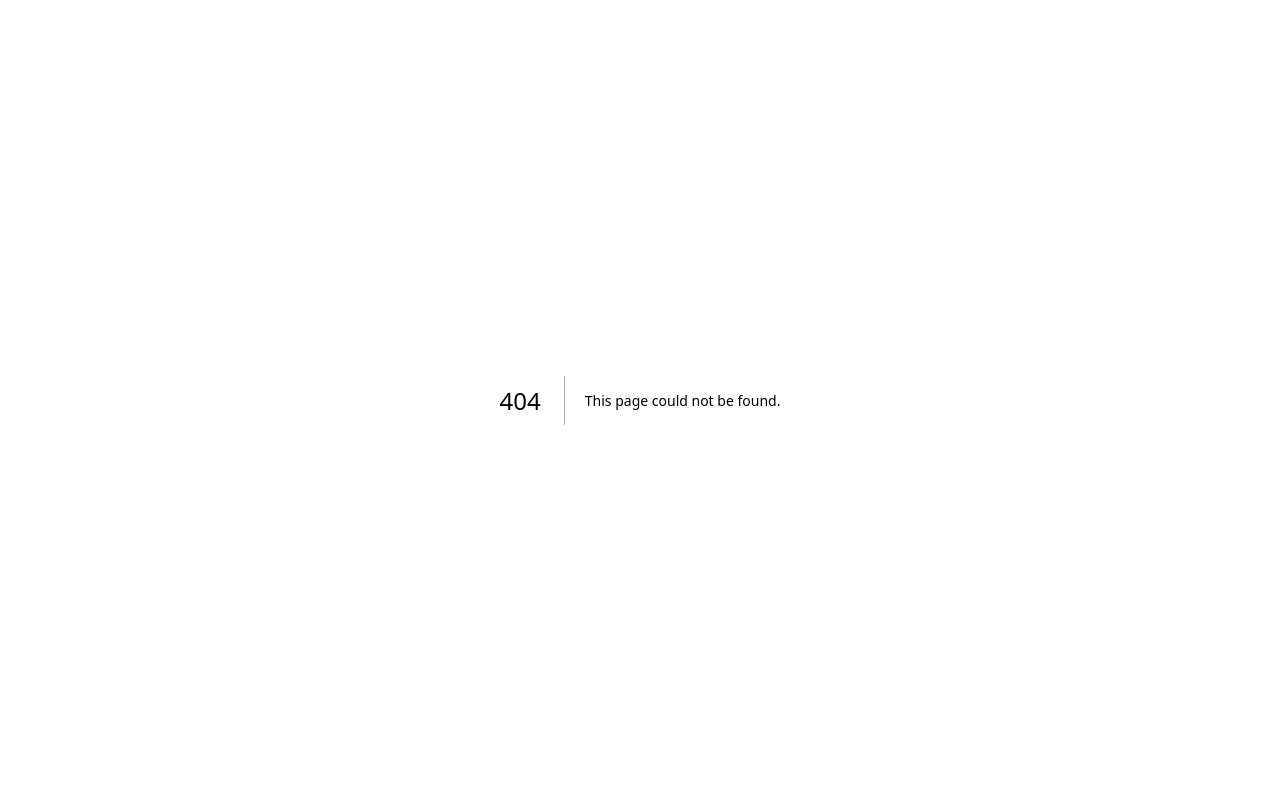
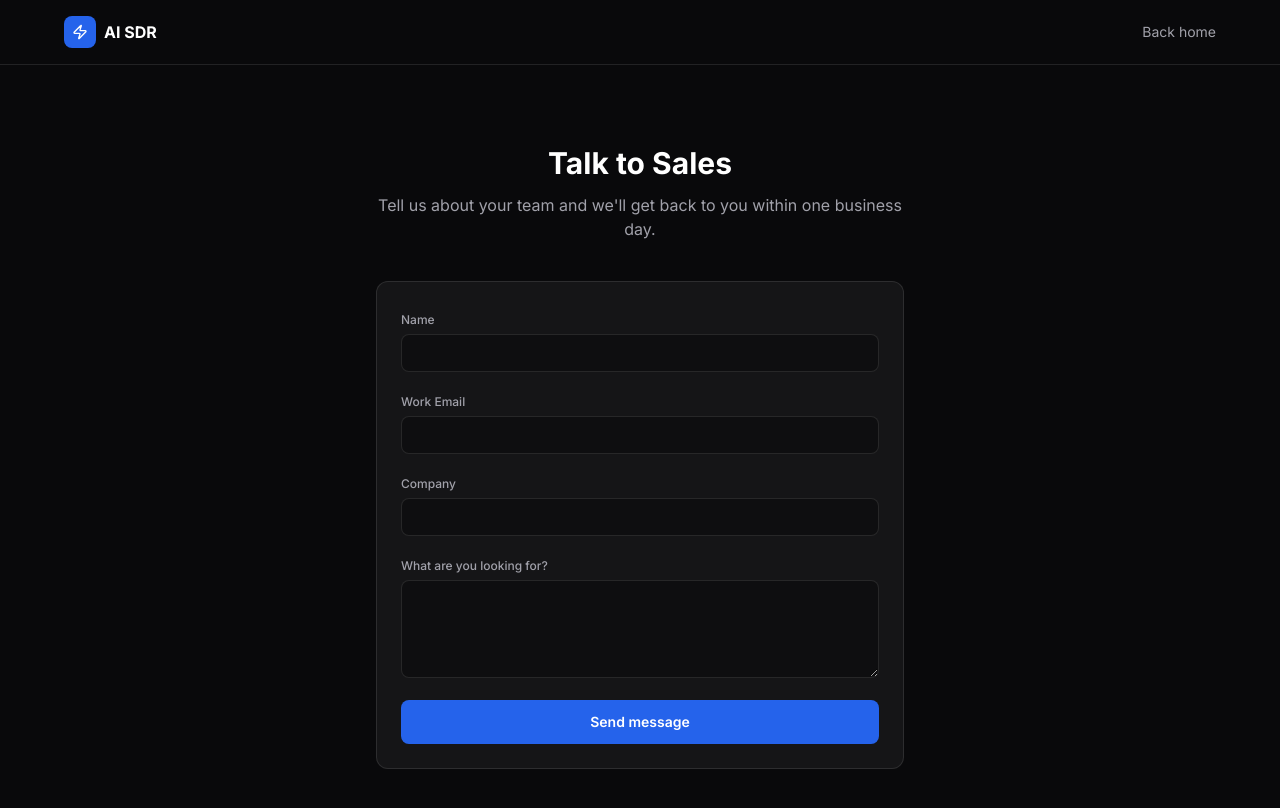
Before and after one commit to thegladiator16/aisdr, a Next.js app in the folder apps/web/: page /contact in a window 1280 px wide. Before the commit this address had no page. Shown: the top 808 px of the page. Built offline with nearby package versions, Linux system fonts and the light colour scheme.

Commit message:
fix: add contact page and fix middleware public routes for pricing/privacy/terms/contact

```diff
--- /dev/null
+++ b/apps/web/app/(public)/contact/page.tsx
@@ -0,0 +1,87 @@
+"use client";
+
+import { useState, type FormEvent } from "react";
+import Link from "next/link";
+import { Zap } from "lucide-react";
+
+export default function ContactPage() {
+  const [submitted, setSubmitted] = useState(false);
+
+  function handleSubmit(e: FormEvent) {
+    e.preventDefault();
+    setSubmitted(true);
+  }
+
+  return (
+    <div className="min-h-screen bg-[#09090B] text-white">
+      <nav className="border-b border-white/10 px-6 py-4">
+        <div className="mx-auto max-w-6xl flex items-center justify-between">
+          <Link href="/" className="flex items-center gap-2">
+            <div className="flex h-8 w-8 items-center justify-center rounded-lg bg-blue-600">
+              <Zap className="h-4 w-4 text-white" />
+            </div>
+            <span className="font-bold text-white">AI SDR</span>
+          </Link>
+          <Link href="/" className="text-sm text-zinc-400 hover:text-white transition-colors">
+            Back home
+          </Link>
+        </div>
+      </nav>
+
+      <section className="mx-auto max-w-xl px-6 py-20">
+        <div className="text-center mb-10">
+          <h1 className="text-3xl font-bold">Talk to Sales</h1>
+          <p className="text-zinc-400 mt-3">
+            Tell us about your team and we&apos;ll get back to you within one business day.
+          </p>
+        </div>
+
+        {submitted ? (
+          <div className="rounded-xl border border-blue-500/30 bg-blue-500/10 p-6 text-center">
+            <p className="font-semibold text-white">Thanks for reaching out!</p>
+            <p className="text-zinc-400 text-sm mt-2">
+              Our team will email you shortly to schedule a call.
+            </p>
+          </div>
+        ) : (
+          <form onSubmit={handleSubmit} className="rounded-xl border border-white/10 bg-white/5 p-6 space-y-4">
+            <div>
+              <label className="text-xs font-medium text-zinc-400">Name</label>
+              <input
+                required
+                className="mt-1 w-full rounded-lg border border-white/10 bg-black/30 px-3 py-2 text-sm text-white focus:outline-none focus:ring-1 focus:ring-blue-500"
+              />
+            </div>
+            <div>
+              <label className="text-xs font-medium text-zinc-400">Work Email</label>
+              <input
+                type="email"
+                required
+                className="mt-1 w-full rounded-lg border border-white/10 bg-black/30 px-3 py-2 text-sm text-white focus:outline-none focus:ring-1 focus:ring-blue-500"
+              />
+            </div>
+            <div>
+              <label className="text-xs font-medium text-zinc-400">Company</label>
+              <input
+                className="mt-1 w-full rounded-lg border border-white/10 bg-black/30 px-3 py-2 text-sm text-white focus:outline-none focus:ring-1 focus:ring-blue-500"
+              />
+            </div>
+            <div>
+              <label className="text-xs font-medium text-zinc-400">What are you looking for?</label>
+              <textarea
+                rows={4}
+                className="mt-1 w-full rounded-lg border border-white/10 bg-black/30 px-3 py-2 text-sm text-white focus:outline-none focus:ring-1 focus:ring-blue-500"
+              />
+            </div>
+            <button
+              type="submit"
+              className="w-full rounded-lg bg-blue-600 px-4 py-3 text-sm font-semibold hover:bg-blue-500 transition-colors"
+            >
+              Send message
+            </button>
+          </form>
+        )}
+      </section>
+    </div>
+  );
+}
--- a/apps/web/app/(public)/page.tsx
+++ b/apps/web/app/(public)/page.tsx
@@ -84,7 +84,7 @@ const PLANS = [
       "Dedicated account manager",
     ],
     cta: "Talk to Sales",
-    href: "/sign-up?plan=scale",
+    href: "/contact",
   },
 ];
 
--- a/apps/web/middleware.ts
+++ b/apps/web/middleware.ts
@@ -3,6 +3,9 @@ import { clerkMiddleware, createRouteMatcher } from "@clerk/nextjs/server";
 const isPublicRoute = createRouteMatcher([
   "/",
   "/pricing(.*)",
+  "/contact(.*)",
+  "/privacy(.*)",
+  "/terms(.*)",
   "/demo(.*)",
   "/api/v1/health",
   "/api/v1/billing/webhook(.*)",
```
